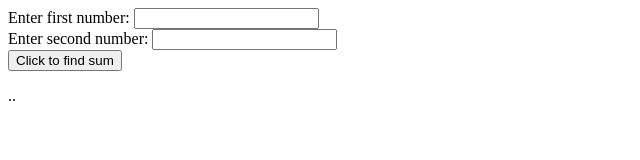
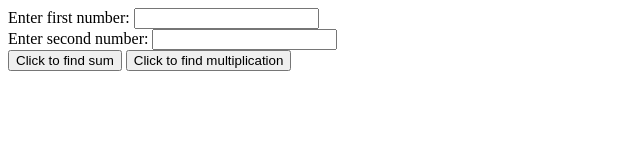
Before and after one commit to kanishika506/website, a plain HTML site: page mini_projects/sum.html in a window 1280 px wide. Shown: the whole page, without its empty margins (0-640 px from the left). Drawn offline with Linux system fonts and the light colour scheme.

Commit message:
multiply

```diff
--- a/mini_projects/sum.html
+++ b/mini_projects/sum.html
@@ -10,7 +10,9 @@
 		<LABEL for="num2">Enter second number:</LABEL>
 		<INPUT type="number" id="num2"><br>
 		<BUTTON onclick="findsum()">Click to find sum</BUTTON>
-		<p id="sum">..</p>
+		<BUTTON onclick="findmul()">Click to find multiplication</BUTTON>
+		<p id="sum"></p>
+		<p id="mul"></p>
 		<SCRIPT>
 			function findsum(){
 					let one=Number(document.getElementById("num1").value);
@@ -19,6 +21,12 @@
 				        document.getElementById("sum").innerHTML=sum;
 
 					}
+			function findmul(){
+					let one=Number(document.getElementById("num1").value);
+					let two=Number(document.getElementById("num2").value);
+					let mul=one * two;
+					document.getElementById("mul").innerHTML=mul;
+					}
 		</SCRIPT>
 
 </BODY>
```
